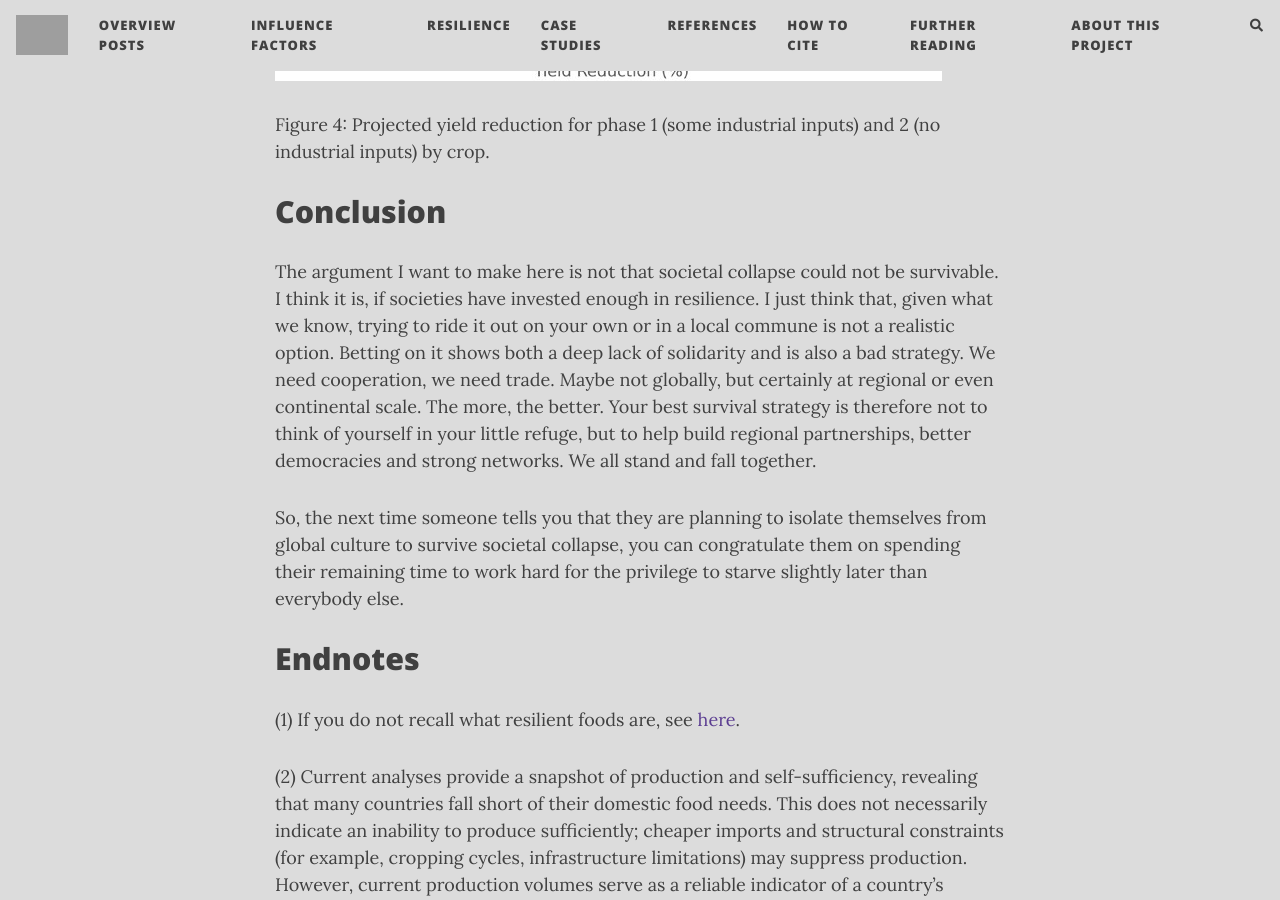
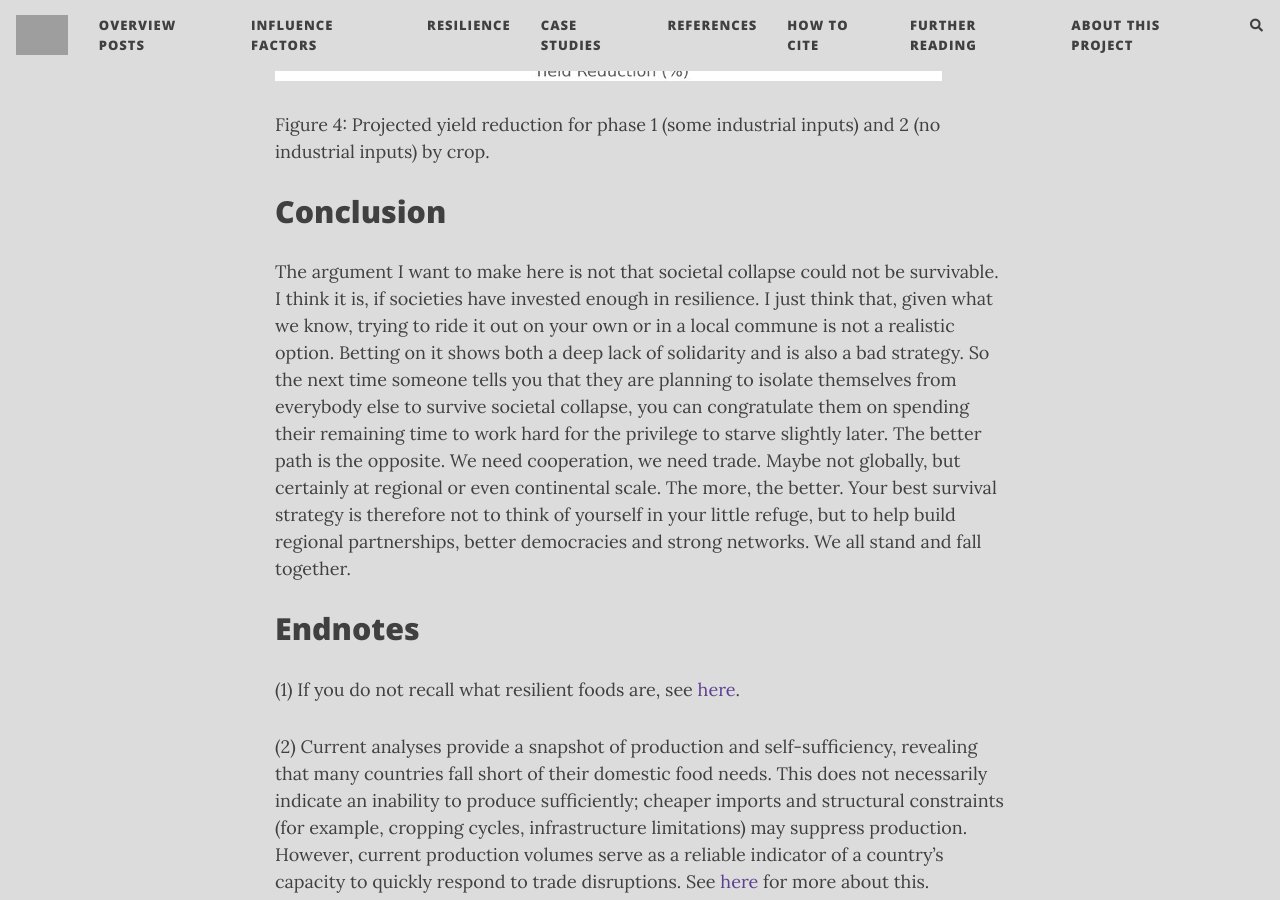
Before and after one commit to florianjehn/Societal_Collapse, a Jekyll site: the page built from _posts/2026-06-12-alone.md, in a window 1280 px wide and 900 px high, scrolled down 5785 px. Built offline with Jekyll 4.4.1, drawn with Linux system fonts in a browser that asks for light colours; nearby versions of some CDN libraries; comment, search, counter and statistics services are not loaded; grey boxes are pictures that could not be loaded.

Commit message:
Update 2026-06-12-alone.md

```diff
--- a/_posts/2026-06-12-alone.md
+++ b/_posts/2026-06-12-alone.md
@@ -50,9 +50,7 @@
 
 # Conclusion
 
-The argument I want to make here is not that societal collapse could not be survivable. I think it is, if societies have invested enough in resilience. I just think that, given what we know, trying to ride it out on your own or in a local commune is not a realistic option. Betting on it shows both a deep lack of solidarity and is also a bad strategy. We need cooperation, we need trade. Maybe not globally, but certainly at regional or even continental scale. The more, the better. Your best survival strategy is therefore not to think of yourself in your little refuge, but to help build regional partnerships, better democracies and strong networks. We all stand and fall together.
-
-So, the next time someone tells you that they are planning to isolate themselves from global culture to survive societal collapse, you can congratulate them on spending their remaining time to work hard for the privilege to starve slightly later than everybody else.
+The argument I want to make here is not that societal collapse could not be survivable. I think it is, if societies have invested enough in resilience. I just think that, given what we know, trying to ride it out on your own or in a local commune is not a realistic option. Betting on it shows both a deep lack of solidarity and is also a bad strategy. So the next time someone tells you that they are planning to isolate themselves from everybody else to survive societal collapse, you can congratulate them on spending their remaining time to work hard for the privilege to starve slightly later. The better path is the opposite. We need cooperation, we need trade. Maybe not globally, but certainly at regional or even continental scale. The more, the better. Your best survival strategy is therefore not to think of yourself in your little refuge, but to help build regional partnerships, better democracies and strong networks. We all stand and fall together.
 
 # Endnotes
 (1) If you do not recall what resilient foods are, see [here](https://existentialcrunch.substack.com/p/resilient-foods).
```
